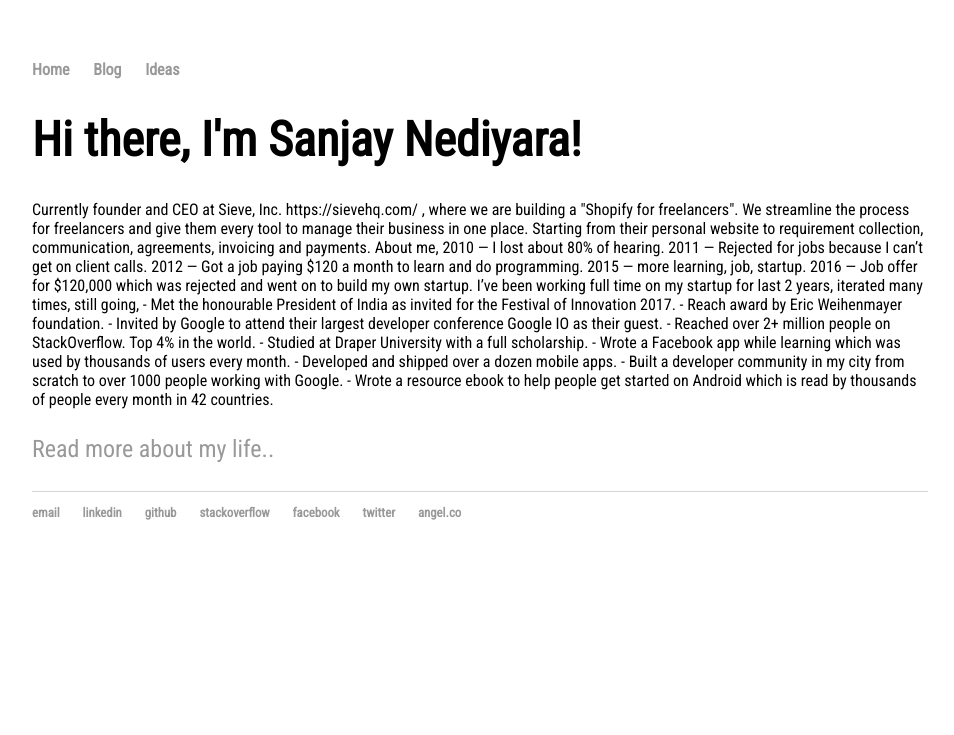
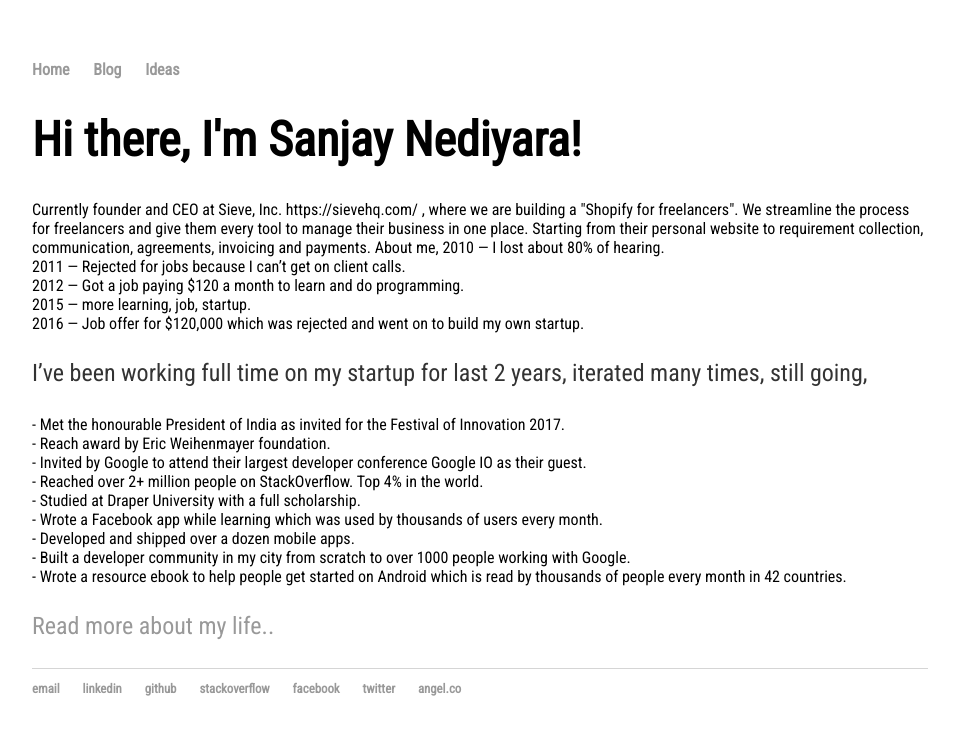
Before and after one commit to COD3BOY/cod3boy.github.io, a Jekyll site: the page built from index.html, in a window 1280 px wide. Shown: the top 735 px of the page, without its empty margins (160-1114 px from the left). Built offline with Jekyll 4.4.1, drawn with Linux system fonts in a browser that asks for light colours; the list of posts is cut into pages by our own code.

```diff
--- a/index.html
+++ b/index.html
@@ -12,23 +12,23 @@ title: Sanjay Nediyara, Developer
 
 About me,
 
-2010 — 	I lost about 80% of hearing.
-2011 — 	Rejected for jobs because I can’t get on client calls.
-2012 — 	Got a job paying $120 a month to learn and do programming.
-2015 — 	more learning, job, startup.
-2016 — 	Job offer for $120,000 which was rejected and went on to build my own startup.
+2010 — 	I lost about 80% of hearing.<br />
+2011 — 	Rejected for jobs because I can’t get on client calls.<br />
+2012 — 	Got a job paying $120 a month to learn and do programming.<br />
+2015 — 	more learning, job, startup.<br />
+2016 — 	Job offer for $120,000 which was rejected and went on to build my own startup. <br />
 
-I’ve been working full time on my startup for last 2 years, iterated many times, still going,
+<p>I’ve been working full time on my startup for last 2 years, iterated many times, still going,  </p>
 
-- Met the honourable President of India as invited for the Festival of Innovation 2017.
-- Reach award by Eric Weihenmayer foundation.
-- Invited by Google to attend their largest developer conference Google IO as their guest.
-- Reached over 2+ million people on StackOverflow. Top 4% in the world.
-- Studied at Draper University with a full scholarship.
-- Wrote a Facebook app while learning which was used by thousands of users every month.
-- Developed and shipped over a dozen mobile apps.
-- Built a developer community in my city from scratch to over 1000 people working with Google.
-- Wrote a resource ebook to help people get started on Android which is read by thousands of people every month in 42 countries.
+- Met the honourable President of India as invited for the Festival of Innovation 2017.<br />
+- Reach award by Eric Weihenmayer foundation. <br />
+- Invited by Google to attend their largest developer conference Google IO as their guest.<br />
+- Reached over 2+ million people on StackOverflow. Top 4% in the world.   <br />
+- Studied at Draper University with a full scholarship. <br />
+- Wrote a Facebook app while learning which was used by thousands of users every month. <br />
+- Developed and shipped over a dozen mobile apps.<br />
+- Built a developer community in my city from scratch to over 1000 people working with Google. <br />
+- Wrote a resource ebook to help people get started on Android which is read by thousands of people every month in 42 countries.<br />
 
 			<p><a href="http://www.medium.com/@cod3boy/why-the-decision-not-to-commit-suicide-was-the-best-decision-my-life-79442d5cd9dd"> Read more about my life..</a></p>
     		</div><!-- /.blurb -->
```
